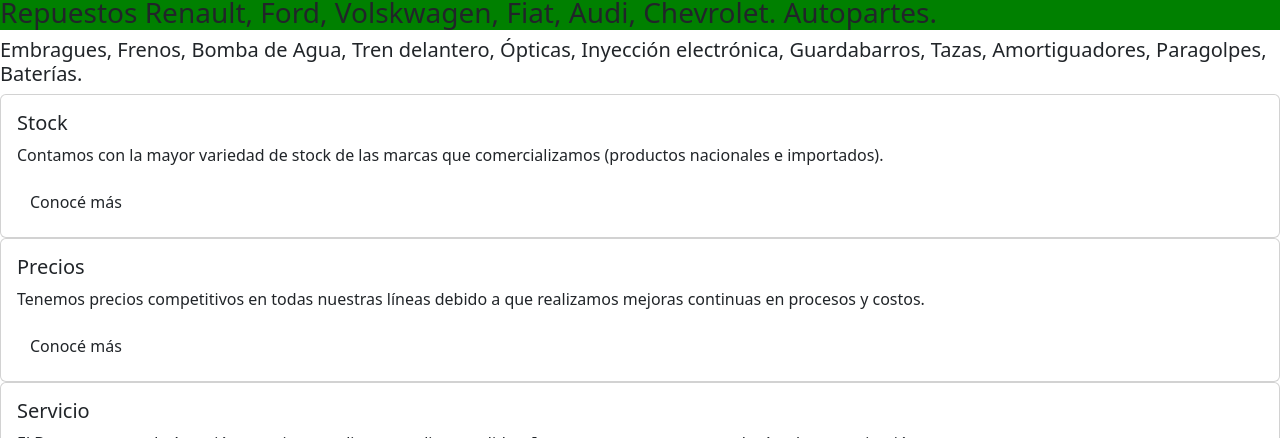
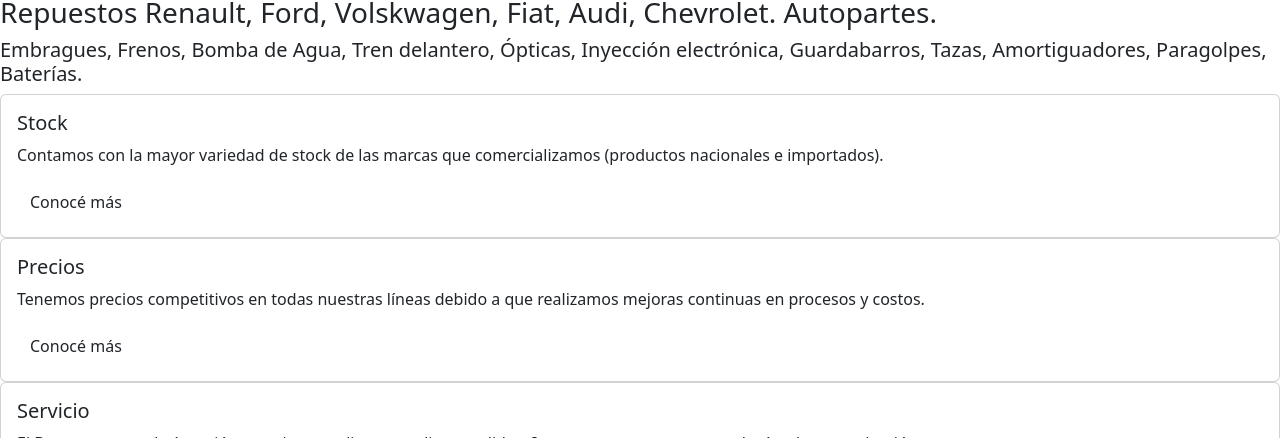
Before and after one commit to Lucasfarias18/Ladelfina, a website: page index.html in a window 1280 px wide. Shown: the part 662-1100 px from the top of the page. Drawn offline with nearby package versions, Linux system fonts and the light colour scheme.

Commit message:
se commitea nuevamente por error de consola

```diff
--- a/scss/styles.scss
+++ b/scss/styles.scss
@@ -5,7 +5,3 @@
 h2{
     background-color: red;
 }
-
-h3{
-    background-color: green;
-}
```
Also changed, not shown: styles/styles.css, 1 other file.
